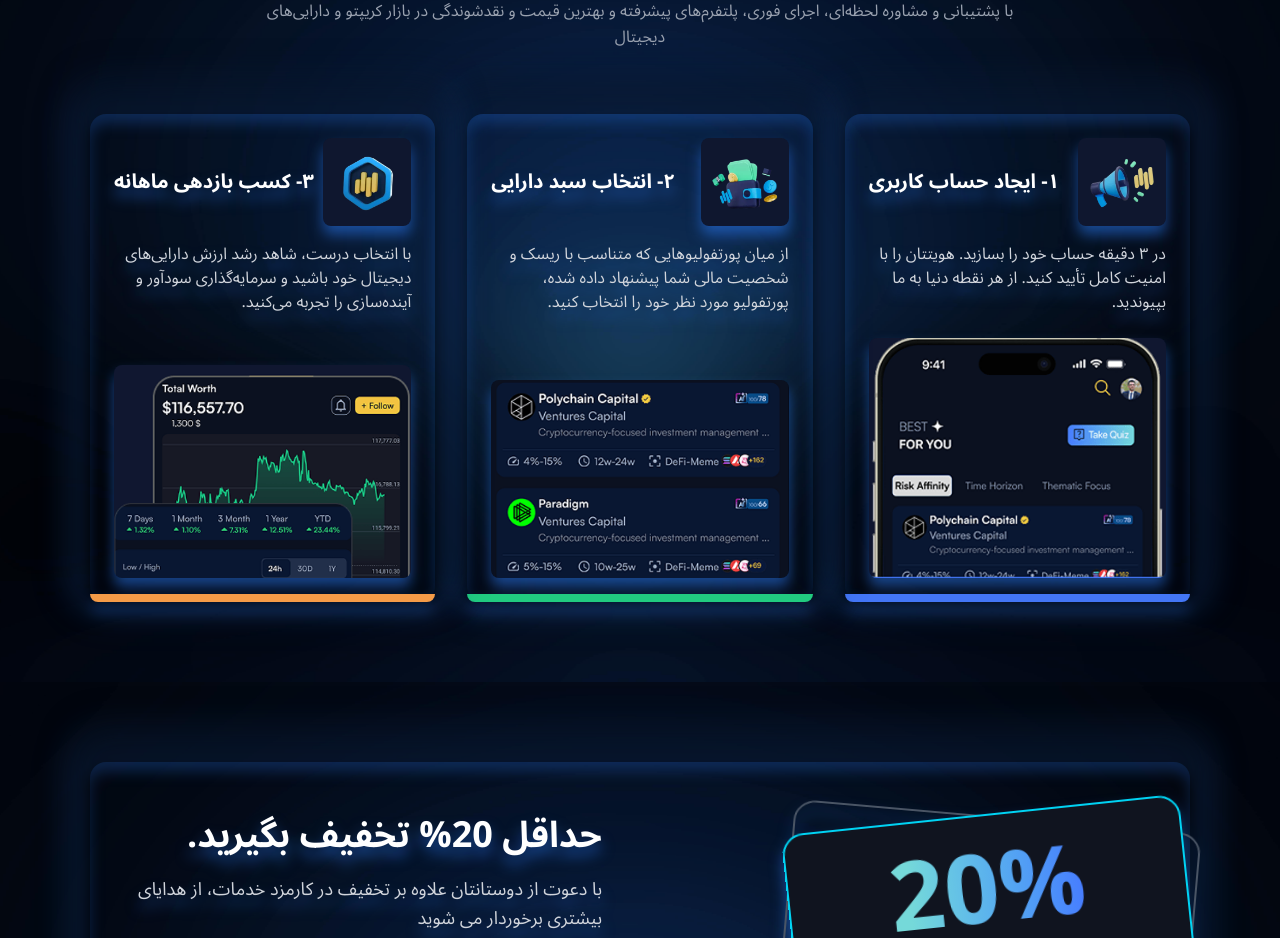
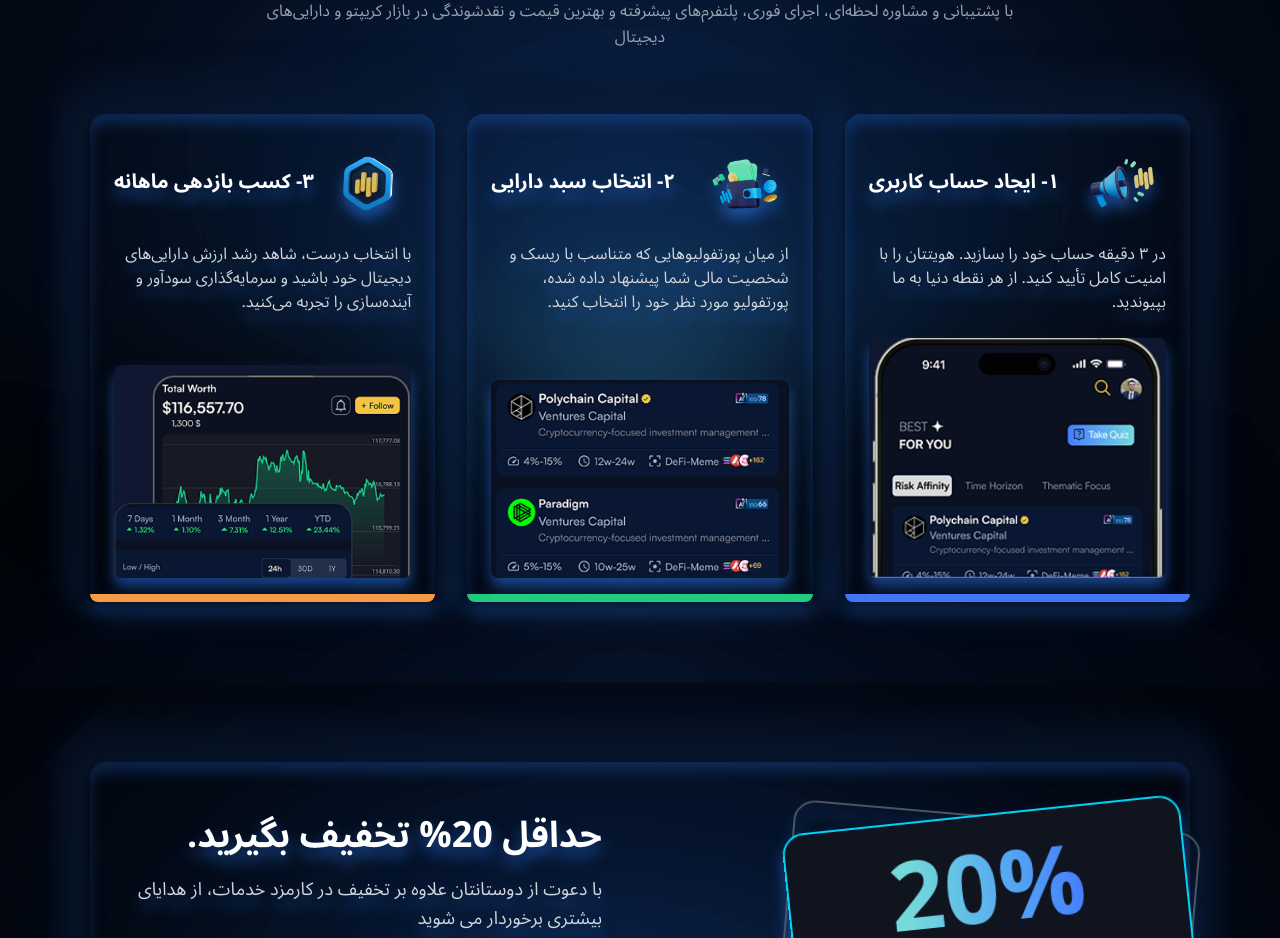
Before and after one commit to Maysam-Ghaysari/tredfi-wealzi, a Next.js app: page / in a window 1280 px wide. Shown: the part 1940-2878 px from the top of the page. Built offline with nearby package versions, Linux system fonts and the light colour scheme.

Commit message:
Update images and code

```diff
--- a/src/components/Start.js
+++ b/src/components/Start.js
@@ -76,7 +76,7 @@ const Start = () => {
                   <h4 className="text-lg sm:text-xl font-bold">
                     {step.stepNumber}- {step.title}
                   </h4>
-                  <div className="bg-[#0f172f] p-1 sm:p-2 rounded-lg">
+                  <div className="sm:p-2 rounded-lg">
                     <Image
                       src={step.icon}
                       alt={`آیکون برای ${step.title}`}
```
